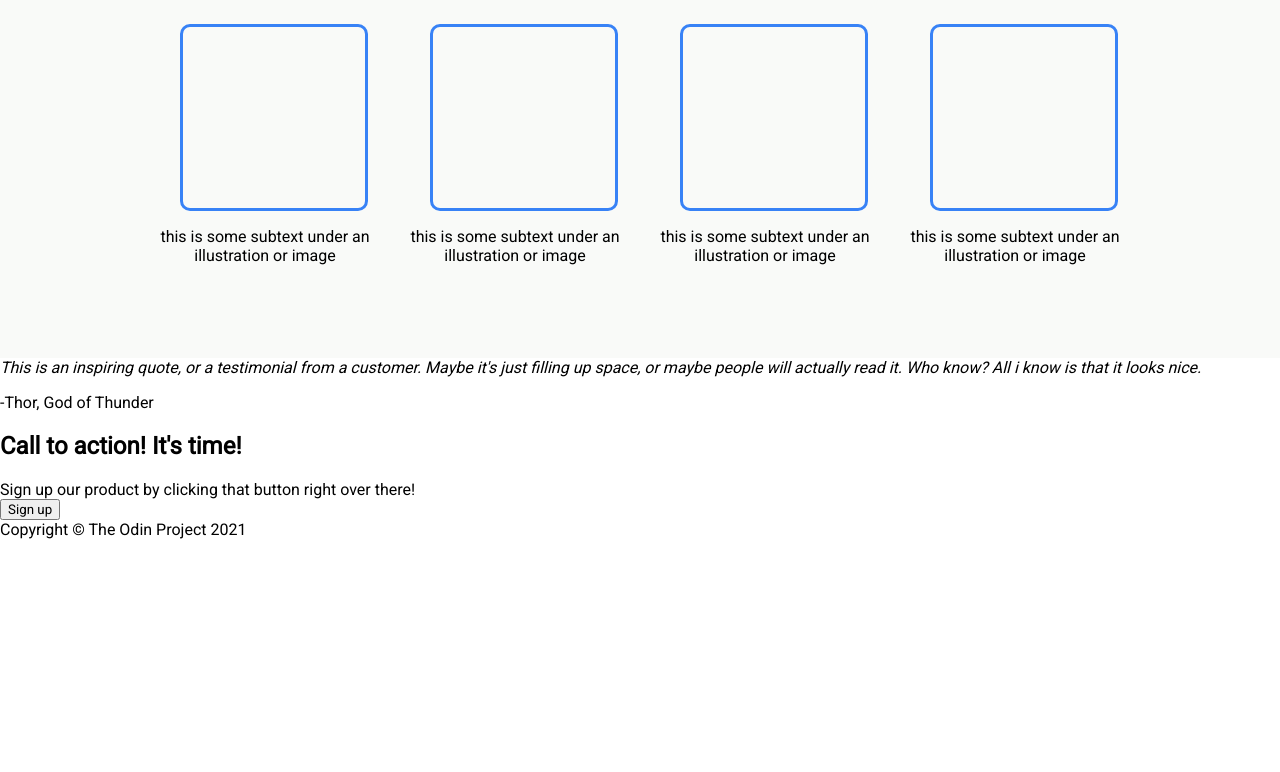
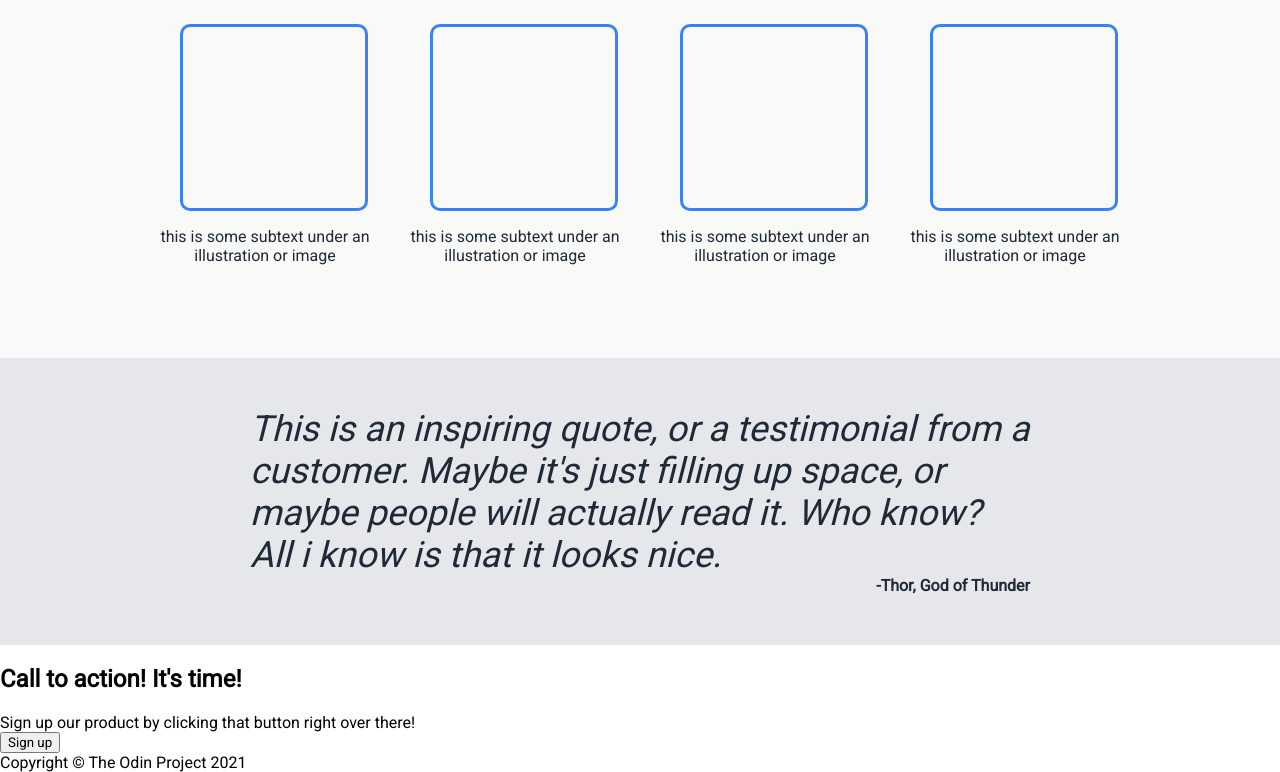
Before and after one commit to GunarsA/TOP-Landing-Page, a plain HTML site: page index.html in a window 1280 px wide. Shown: the part 556-1328 px from the top of the page. Before the commit the page ends 1095 px from the top, so only its background shows below. Drawn offline with Linux system fonts and the light colour scheme.

Commit message:
Format information section

```diff
--- a/index.html
+++ b/index.html
@@ -65,13 +65,15 @@
       </div>
     </section>
 
-    <section>
+    <section class="quote">
+      <blockquote>
+        This is an inspiring quote, or a testimonial from a customer.
+         Maybe it's just filling up space, or maybe people will actually read it.
+        Who know? All i know is that it looks nice.
+      </blockquote>
       <cite>
-        This is an inspiring quote, or a testimonial from a customer. Maybe it's just filling up space, or maybe people will actually read it. Who know? All i know is that it looks nice.
+        -Thor, God of Thunder
       </cite>
-      <p>
-        -Thor, God of Thunder
-      </p>
     </section>
 
     <section>
--- a/style.css
+++ b/style.css
@@ -121,4 +121,29 @@ a {
 
 .information-list figcaption {
   text-align: center;
+  color: var(--dark);
 }
+
+
+.quote {
+  background-color: var(--light-secondary);
+  padding: 50px 250px 50px 250px;
+}
+
+.quote blockquote {
+  margin: 0;
+  padding: 0;
+  font-size: 36px;
+  font-style: italic;
+  color: var(--dark);
+}
+
+.quote cite {
+  margin: 0;
+  padding: 0;
+  color: var(--dark);
+  display: block;
+  text-align: right;
+  font-weight: bold;
+  font-style: normal;
+}
```
